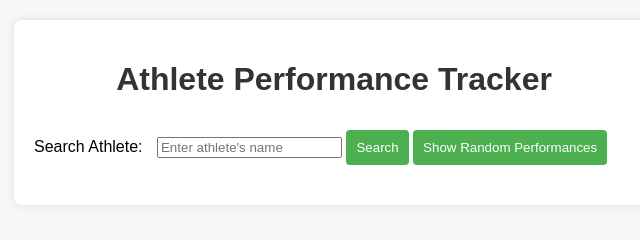
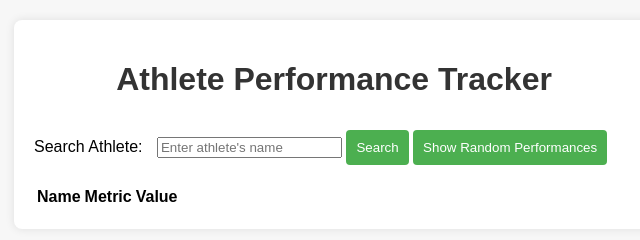
Before and after one commit to billsanthony/stats-app, a plain HTML site: page index.html in a window 1280 px wide. Shown: the whole page, without its empty margins (306-946 px from the left). Drawn offline with Linux system fonts and the light colour scheme.

Commit message:
Update index.html

```diff
--- a/index.html
+++ b/index.html
@@ -19,6 +19,19 @@
         <div id="performanceList">
             <!-- Performance entries will be dynamically populated -->
         </div>
+
+        <table id="performanceTable">
+            <thead>
+                <tr>
+                    <th>Name</th>
+                    <th>Metric</th>
+                    <th>Value</th>
+                </tr>
+            </thead>
+            <tbody id="performanceTableBody">
+                <!-- Table rows will be dynamically populated -->
+            </tbody>
+        </table>
     </div>
     <script src="app.js"></script>
 </body>
```
